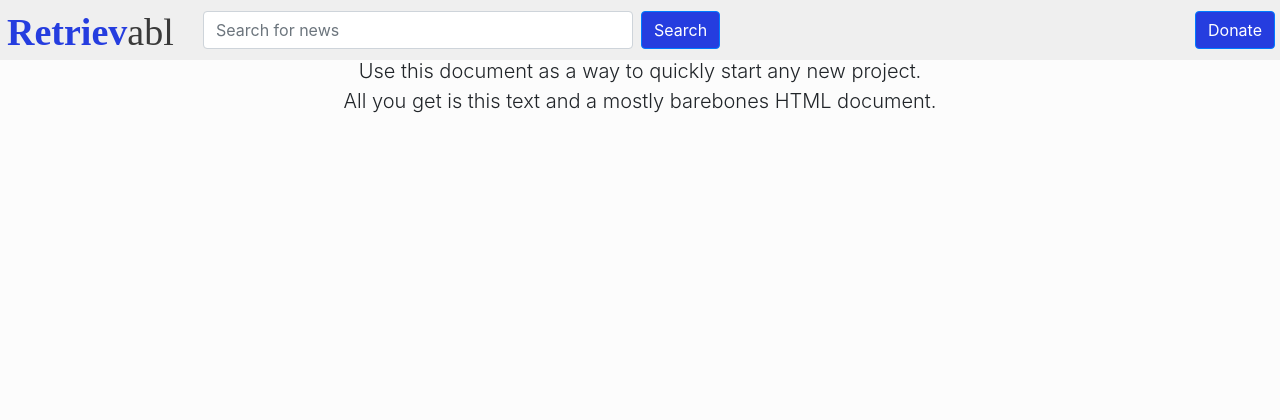
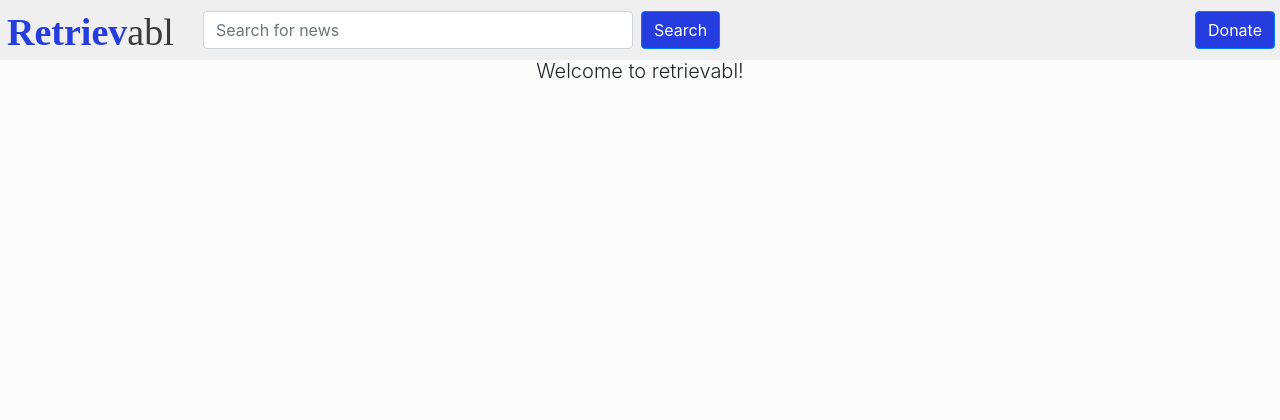
Before and after one commit to KaitlynRandolph/Retrievabl, a Django app: page / in a window 1280 px wide. Shown: the top 420 px of the page. Run offline with Django 3.2, Linux system fonts and the light colour scheme; some libraries are stand-ins or nearby versions.

Commit message:
fixed welcome message

```diff
--- a/retrievabl/templates/retrievabl/index.html
+++ b/retrievabl/templates/retrievabl/index.html
@@ -5,7 +5,7 @@
 
   <div class="starter-template">
     <h1>Bootstrap starter template</h1>
-    <p class="lead">Use this document as a way to quickly start any new project.<br> All you get is this text and a mostly barebones HTML document.</p>
+    <p class="lead">Welcome to retrievabl!</p>
   </div>
 
 </main>
```
